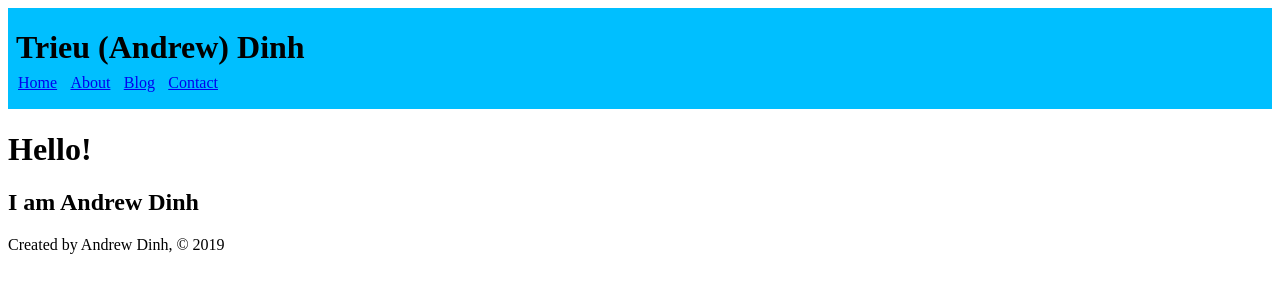
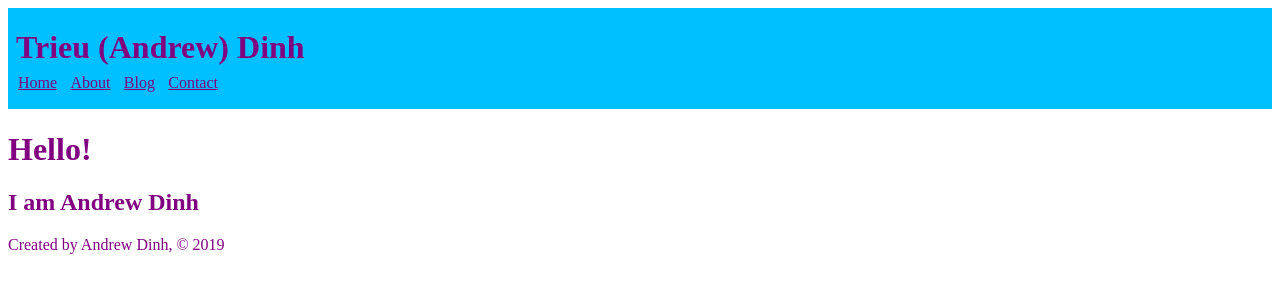
Before and after one commit to andrewtdinh/gatsby-bootcamp, a Gatsby site: page / in a window 1280 px wide. Built offline with nearby package versions, Linux system fonts and the light colour scheme; Gatsby itself is replaced by a stand-in of ours.

Commit message:
Import css style sheet into layout component

```diff
--- a/src/components/layout.js
+++ b/src/components/layout.js
@@ -2,6 +2,7 @@ import React from 'react'
 
 import Header from './header'
 import Footer from './footer'
+import '../styles/index.css'
 
 const Layout = ({ children }) => {
   return (
--- a/src/styles/index.css
+++ b/src/styles/index.css
@@ -1,3 +1,3 @@
 * {
-  color: red;
+  color: purple;
 }
```
